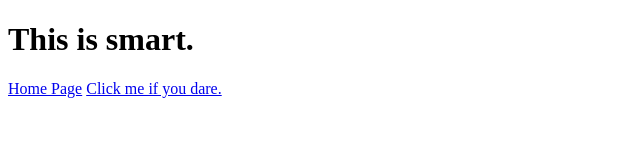
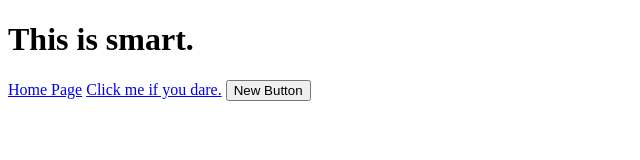
Before and after one commit to axel3f/my-website, a plain HTML site: page Page2.html in a window 1280 px wide. Shown: the whole page, without its empty margins (0-640 px from the left). Drawn offline with Linux system fonts and the light colour scheme.

Commit message:
Update Page2.html

```diff
--- a/Page2.html
+++ b/Page2.html
@@ -3,4 +3,5 @@
   <h1 style="color=blue">This is smart.</h1>
   <a href="index.html">Home Page</a>
   <a href="index.html" download>Click me if you dare.</a>
+  <button href="Page2.html" download>New Button</button>
 </html>
```
